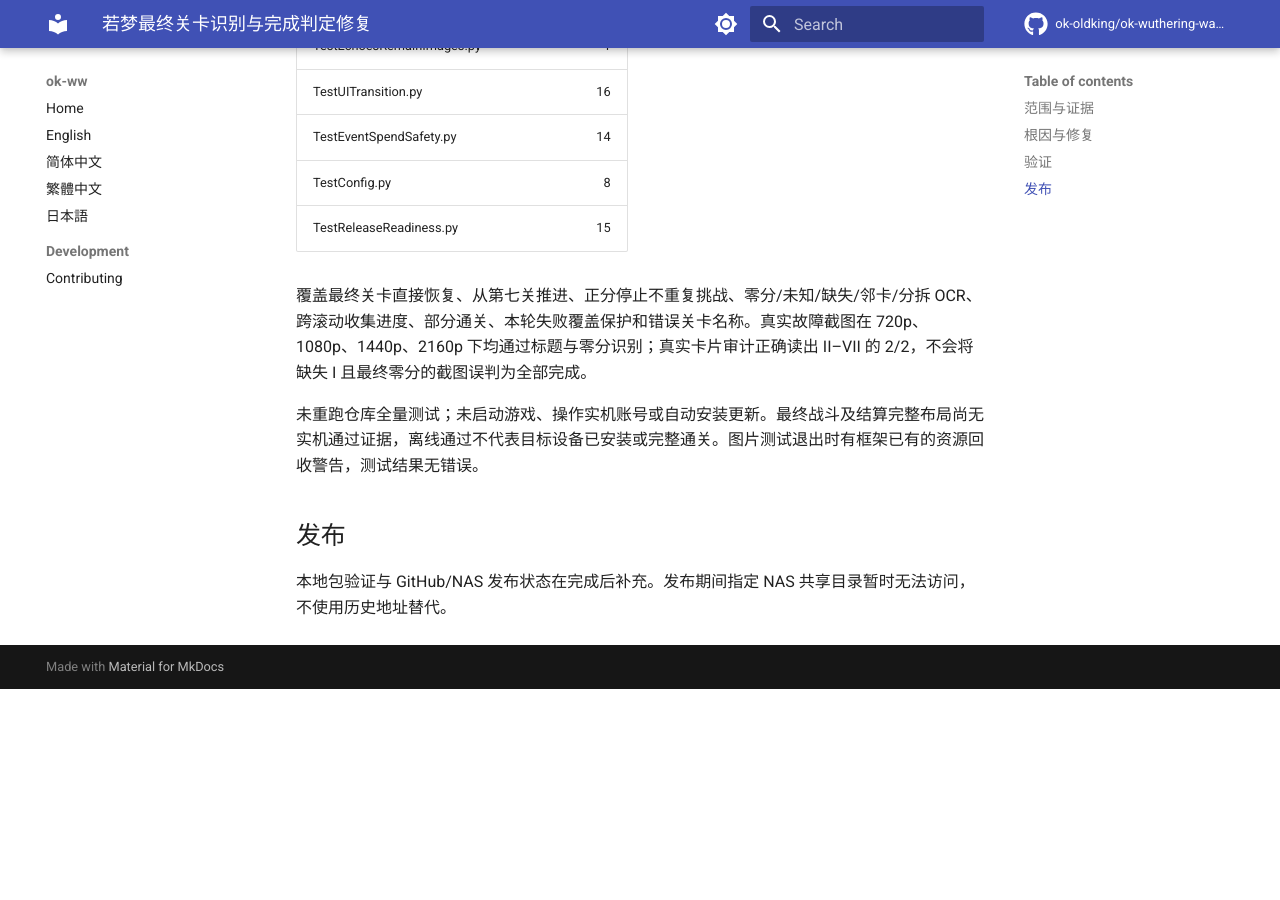
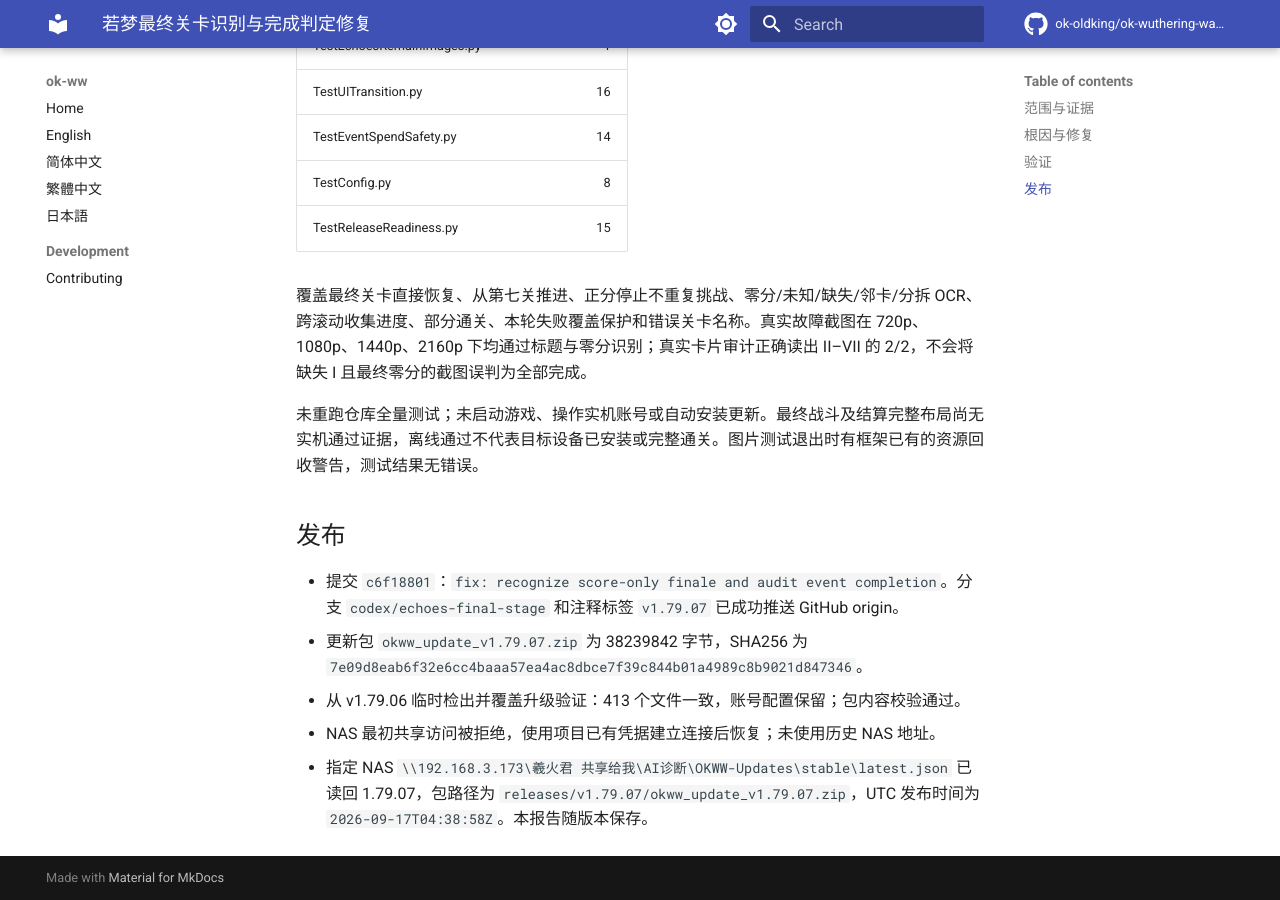
Before and after one commit to xihuojun2020-tech/okww-custom, an MkDocs documentation site: the page built from docs/reviews/2026-09-17-echoes-final-stage.md, in a window 1280 px wide and 900 px high, scrolled down 1155 px. Built offline with MkDocs 1.6.1 and Material for MkDocs 9.7.7, drawn with Linux system fonts in a browser that asks for light colours; comment, search, counter and statistics services are not loaded; before the commit the page ends 1844 px from its top, so only the background shows below that.

Commit message:
docs: record finale fix release verification

```diff
--- a/docs/reviews/2026-09-17-echoes-final-stage.md
+++ b/docs/reviews/2026-09-17-echoes-final-stage.md
@@ -36,4 +36,8 @@
 
 ## 发布
 
-本地包验证与 GitHub/NAS 发布状态在完成后补充。发布期间指定 NAS 共享目录暂时无法访问，不使用历史地址替代。
+- 提交 `c6f18801`：`fix: recognize score-only finale and audit event completion`。分支 `codex/echoes-final-stage` 和注释标签 `v1.79.07` 已成功推送 GitHub origin。
+- 更新包 `okww_update_v1.79.07.zip` 为 38239842 字节，SHA256 为 `7e09d8eab6f32e6cc4baaa57ea4ac8dbce7f39c844b01a4989c8b9021d847346`。
+- 从 v1.79.06 临时检出并覆盖升级验证：413 个文件一致，账号配置保留；包内容校验通过。
+- NAS 最初共享访问被拒绝，使用项目已有凭据建立连接后恢复；未使用历史 NAS 地址。
+- 指定 NAS `\\192.168.3.173\羲火君 共享给我\AI诊断\OKWW-Updates\stable\latest.json` 已读回 1.79.07，包路径为 `releases/v1.79.07/okww_update_v1.79.07.zip`，UTC 发布时间为 `2026-09-17T04:38:58Z`。本报告随版本保存。
```
